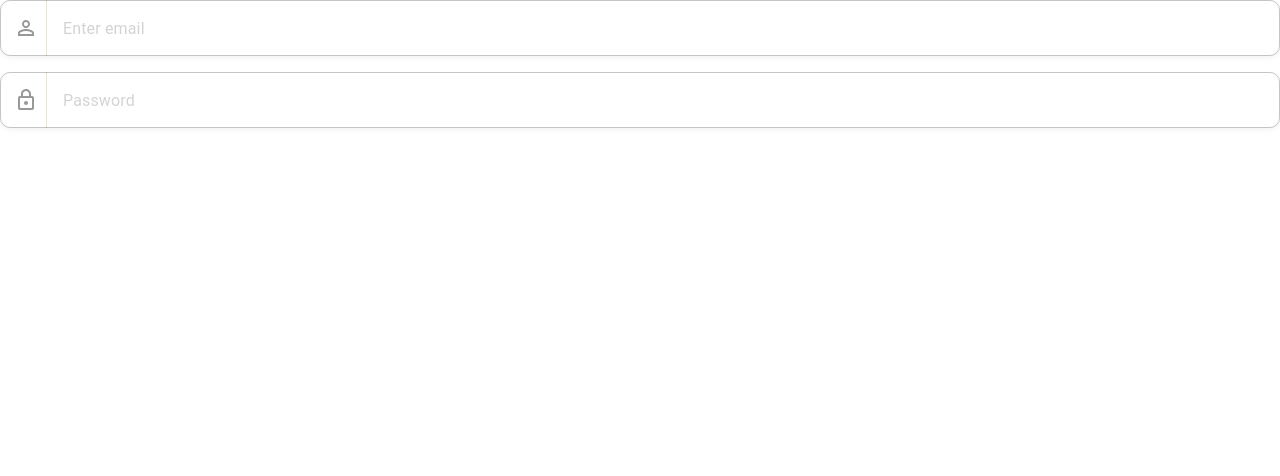
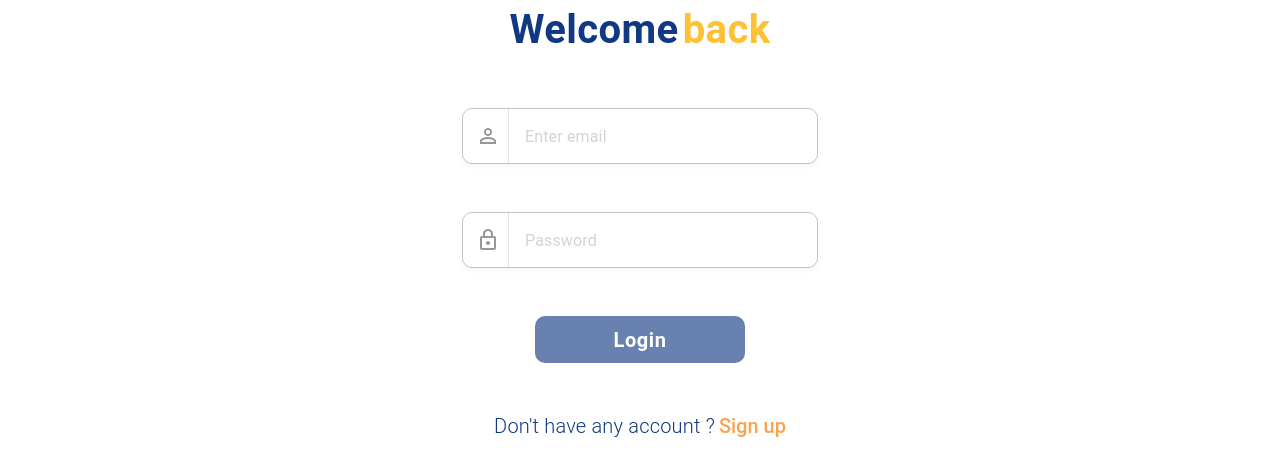
Before and after one commit to AstralEagle/Leafy-front, a React (Create React App) app: page / in a window 1280 px wide. Shown: the top 476 px of the page. Built offline with nearby package versions, Linux system fonts and the light colour scheme.

Commit message:
feat: added login form component

```diff
--- /dev/null
+++ b/src/components/button/button.tsx
@@ -0,0 +1,26 @@
+import * as React from "react";
+import * as COLORS from "../../style/colors";
+import { Button, ButtonProps } from "@mui/material";
+
+interface BasicButtonProps extends ButtonProps {
+    customColor?: string;
+    textColor?: string;
+}
+
+export const BasicButton = ({customColor = COLORS.blue["500"], textColor = "#FFF", ...rest}: BasicButtonProps) => (
+    <Button
+        sx={{
+            background: customColor,
+            color: textColor,
+            textTransform: "unset",
+            height: "47px",
+            width: "210px",
+            maxWidth: "100%",
+            padding: "9px 12px 8px 12px",
+            borderRadius: "10px",
+            fontSize: "20px",
+            fontWeight: 600
+        }}
+        {...rest}
+    />
+)
--- a/src/components/form/Input.tsx
+++ b/src/components/form/Input.tsx
@@ -19,6 +19,8 @@ export const InputWithIcon = ({StartIcon, customColor = COLORS.lightGrey, ...res
       background: "#FFF",
       borderRadius: "10px",
       color: customColor,
+      width: "356px",
+      maxWidth: "100%",
       boxShadow: "rgba(0, 0, 0, 0.04) 0px 3px 5px;",
       ".MuiOutlinedInput-root": {
         border: "transparent",
--- a/src/components/login/LoginForm.tsx
+++ b/src/components/login/LoginForm.tsx
@@ -1,12 +1,48 @@
 import * as React from "react";
 import { LockOutlined, PersonOutline } from "@mui/icons-material";
-import { Stack } from "@mui/material";
+import { Box, Stack, Typography } from "@mui/material";
 import { InputWithIcon } from "../form/Input";
+import { BasicButton } from "../button/button";
+import * as COLORS from "../../style/colors";
 
 export const LoginForm = () => (
-  <Stack spacing={{ xs: 2 }} direction="column" useFlexGap flexWrap="wrap">
-      <InputWithIcon StartIcon={PersonOutline} placeholder="Enter email" />
-      <InputWithIcon StartIcon={LockOutlined} type="password" placeholder="Password"/>
+  <Stack
+    spacing={{ xs: 2, md: 6 }}
+    direction="column"
+    useFlexGap
+    flexWrap="wrap"
+    justifyContent={"space-between"}
+    alignItems={"center"}
+  >
+    <InputWithIcon StartIcon={PersonOutline} placeholder="Enter email" />
+    <InputWithIcon StartIcon={LockOutlined} type="password" placeholder="Password"/>
+    <BasicButton>Login</BasicButton>
+    <Box sx={{
+      "span": {
+        fontSize: "20px"
+      }
+    }}>
+      <Typography
+        component="span"
+        sx={{
+          color: COLORS.deepBlue,
+          fontWeight: 300,
+        }}
+      >
+        Don't have any account ?
+      </Typography>
+      {" "}
+      <Box
+        component="span"
+        sx={{
+          color: COLORS.darkOrange,
+          fontWeight: 500,
+          pointer: "cursor"
+        }}
+      >
+        Sign up
+      </Box>
+    </Box>
   </Stack>
 )
 
--- /dev/null
+++ b/src/components/login/LoginTitle.tsx
@@ -0,0 +1,20 @@
+import React from "react";
+import * as COLORS from "../../style/colors";
+import { Typography } from "@mui/material";
+
+const LoginTitle = () => (
+  <Typography
+    sx={{
+      "span": {
+        fontSize: "40px",
+        fontWeight: 600,
+      }
+    }}
+  >
+    <Typography component="span" sx={{ color: COLORS.deepBlue}}>Welcome</Typography>
+    {" "}
+    <Typography component="span" sx={{ color: COLORS.yellow}}>back</Typography>
+  </Typography>
+);
+
+export default LoginTitle;
--- a/src/index.css
+++ b/src/index.css
@@ -1,6 +1,6 @@
 body {
   margin: 0;
-  font-family: -apple-system, BlinkMacSystemFont, 'Segoe UI', 'Roboto', 'Oxygen',
+  font-family: "Roboto", -apple-system, BlinkMacSystemFont, 'Segoe UI', 'Oxygen',
     'Ubuntu', 'Cantarell', 'Fira Sans', 'Droid Sans', 'Helvetica Neue',
     sans-serif;
   -webkit-font-smoothing: antialiased;
--- a/src/pages/Home/LoginPage.tsx
+++ b/src/pages/Home/LoginPage.tsx
@@ -1,9 +1,21 @@
 import React from "react";
+import { Stack } from "@mui/material";
+import LoginTitle from "../../components/login/LoginTitle";
 import LoginForm from "../../components/login/LoginForm";
 
 const LoginPage = () => {
   return (
-    <LoginForm />
+    <Stack
+      spacing={{ xs: 6 }}
+      direction="column"
+      useFlexGap
+      flexWrap="wrap"
+      justifyContent={"space-between"}
+      alignItems={"center"}
+    >
+      <LoginTitle />
+      <LoginForm />
+    </Stack>
   );
 };
 
```
